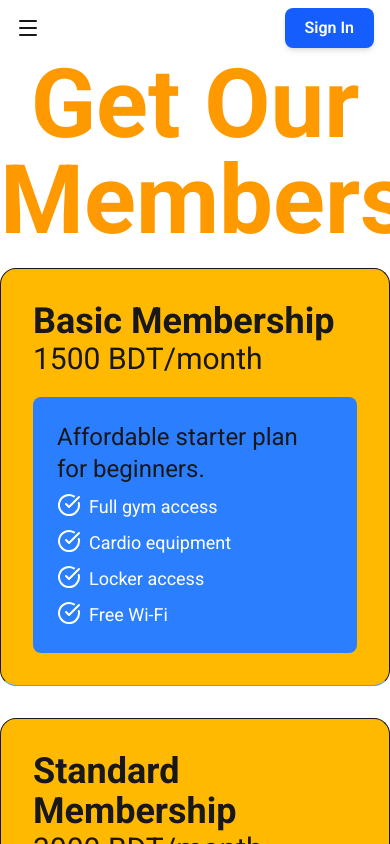
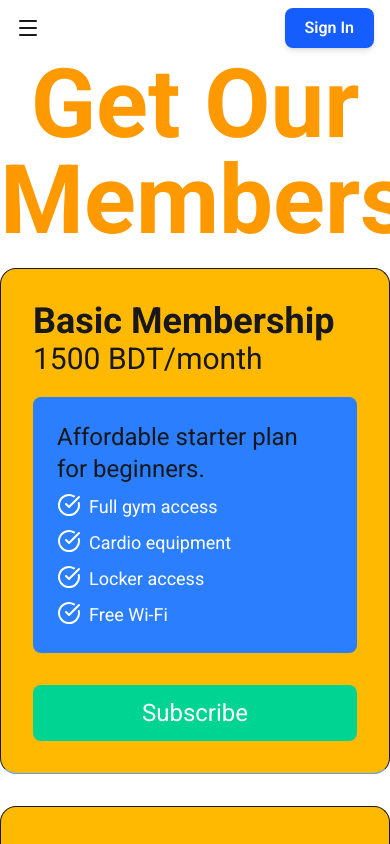
Before and after one commit to antu-sen/React-Toggle, a React (Vite) app: page / in a window 390 px wide. Shown: the top 844 px of the page. Built offline with nearby package versions, Linux system fonts and the light colour scheme.

Commit message:
card responsive done

```diff
--- a/src/components/PricingCard/PricingCard.jsx
+++ b/src/components/PricingCard/PricingCard.jsx
@@ -16,8 +16,10 @@ const PricingCard = ({ pricing }) => {
         <p>{information}</p>
         {features.map((feature, index) => (
           <PricingFeature key={index} feature={feature}></PricingFeature>
-        ))}
+        ))
+        }
       </div>
+      <button className=" bg-emerald-400 w-full py-3 px-12 mt-8 rounded-lg text-2xl text-white cursor-pointer">Subscribe</button>
     </div>
   );
 };
--- a/src/components/PricingCard/PricingFeature.jsx
+++ b/src/components/PricingCard/PricingFeature.jsx
@@ -3,7 +3,7 @@ import { CircleCheckBig } from "lucide-react";
 const PricingFeature = ({ feature }) => {
   return (
     <p className="text-lg text-white flex gap-2 mt-2">
-      {" "}
+
       <CircleCheckBig />
       {feature}
     </p>
--- a/src/components/PricingOption/PricingOption.jsx
+++ b/src/components/PricingOption/PricingOption.jsx
@@ -11,7 +11,7 @@ const PricingOption = ({ pricingPromise }) => {
         Get Our Membership
       </h2>
 
-      <div className="grid md:grid-cols-3 gap-8 mt-5 md:px-12">
+      <div className="grid lg:grid-cols-3 md:grid-cols-2 gap-8 mt-5 md:px-12">
         {
         pricingData.map(pricing => <PricingCard key={pricing.id} pricing={pricing}>
 
```
